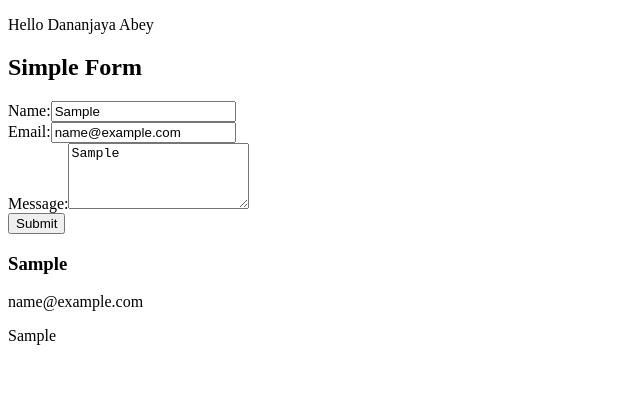
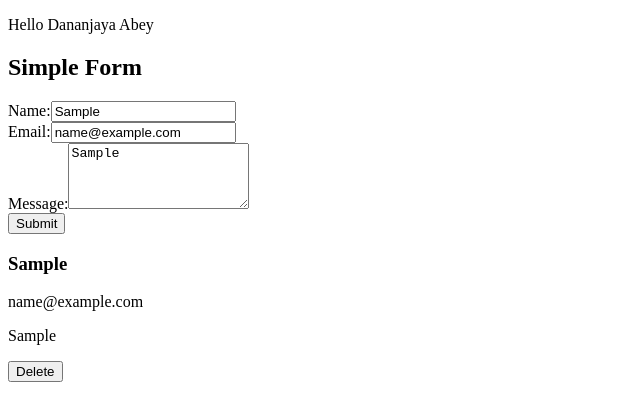
Before and after one commit to dananjayaabeytd/Angular-Basics, an Angular app: page / in a window 1280 px wide. Both pictures are taken after typing "Sample", "name@example.com", "Sample" into the empty fields and a click on the button "Submit". Shown: the top 420 px of the page, without its empty margins (0-640 px from the left). Built offline with nearby package versions, Linux system fonts and the light colour scheme.

Commit message:
pass data from child to parent component

```diff
--- a/src/app/message-details/message-details.component.html
+++ b/src/app/message-details/message-details.component.html
@@ -7,4 +7,6 @@
     <div class="message-content">
         <p>{{message.message}}</p>
     </div>
+
+    <button type="button" (click)="onDelete()">Delete</button>
 </div>
--- a/src/app/message-details/message-details.component.ts
+++ b/src/app/message-details/message-details.component.ts
@@ -1,4 +1,4 @@
-import { Component, Input } from '@angular/core';
+import { Component, EventEmitter, Input, Output } from '@angular/core';
 
 @Component({
   selector: 'app-message-details',
@@ -10,4 +10,14 @@ export class MessageDetailsComponent {
   @Input()
   message:any = {};
 
+  @Input()
+  index:number = -1;
+
+  @Output()
+  delete: EventEmitter<number> = new EventEmitter<number>();
+
+  onDelete():void{
+    this.delete.emit(this.index);
+  }
+
 }
--- a/src/app/my-first-comp/my-first-comp.component.html
+++ b/src/app/my-first-comp/my-first-comp.component.html
@@ -65,6 +65,8 @@
     <app-message-details
     *ngFor="let msg of messages;let i = index"
     [message]="msg"
+    [index]="i"
+    (delete)="deleteMessage($event)"
     />
 
   </div>
--- a/src/app/my-first-comp/my-first-comp.component.ts
+++ b/src/app/my-first-comp/my-first-comp.component.ts
@@ -23,4 +23,8 @@ export class MyFirstCompComponent {
     console.log(this.messages)
   }
 
+  deleteMessage(index: number) {
+    this.messages.splice(index,1)
+    }
+
 }
```
